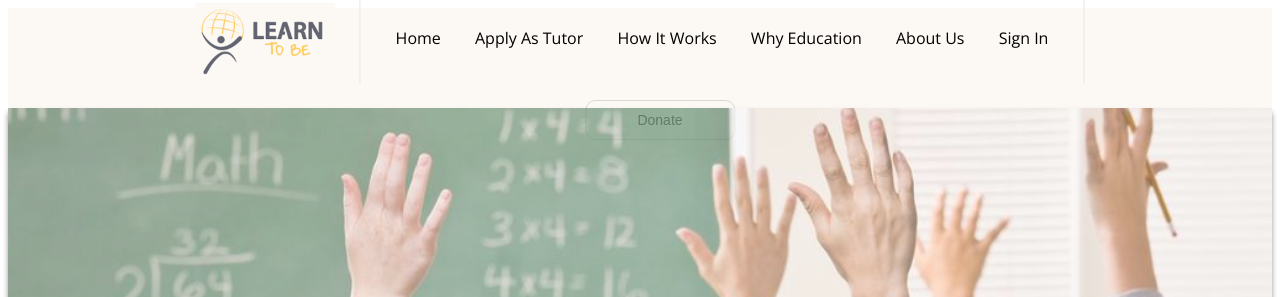
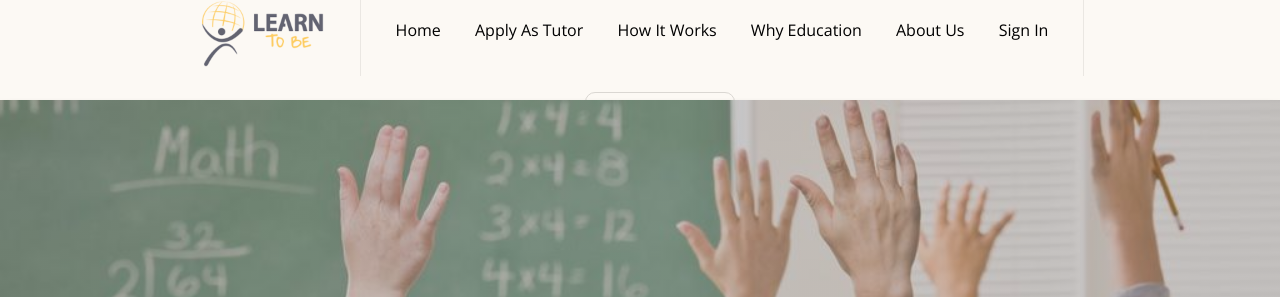
Before and after one commit to yaoyaocjj/3week-3page-07-template-1, a plain HTML site: page index.html in a window 1280 px wide. Shown: the top 297 px of the page. Drawn offline with nearby package versions, Linux system fonts and the light colour scheme; a web font is replaced by a local one.

Commit message:
add linear-gradient

```diff
--- a/styles/main.css
+++ b/styles/main.css
@@ -1,3 +1,8 @@
+body {
+	margin: 0;
+	padding: 0;
+}
+
 .header {
 	height: 100px;
 	position: relative;
@@ -15,7 +20,6 @@
 }
 
 .header-nav {
-	list-style: none;
 	padding: 35px 20px;
 	display: inline-block;
 	font-family: 'Open Sans', sans-serif;
@@ -24,6 +28,7 @@
 }
 
 .header-nav-item {
+	list-style: none;
 	display: inline-block;
 	margin: 0 15px;
 }
@@ -67,8 +72,7 @@
 .hero {
 	width: 100%;
 	height: 688px;
-	background-image: url("../images/hero.png");
-	opacity: 0.7;
+	background-image: linear-gradient(to right, rgba(126, 126, 126, 0.4), rgba(126, 126, 126, 0.4)), url("../images/hero.png");
 	background-size: 100%;
 	color: #FFFFFF;
 	font-family: 'Amatica SC', cursive;
@@ -257,4 +261,5 @@ h2{
 
 .footer p{
 	margin: 0;
+	text-align: center;
 }
```
